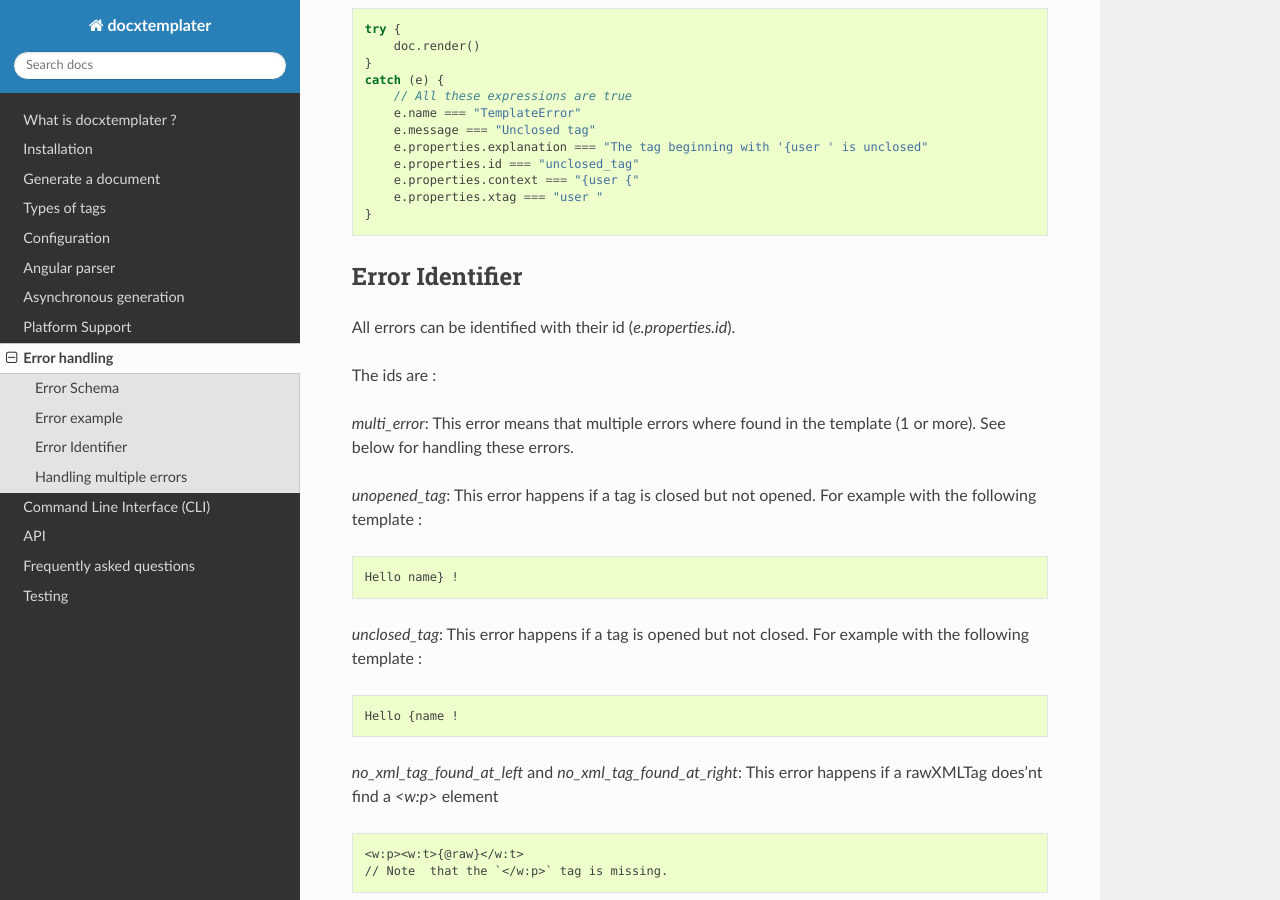
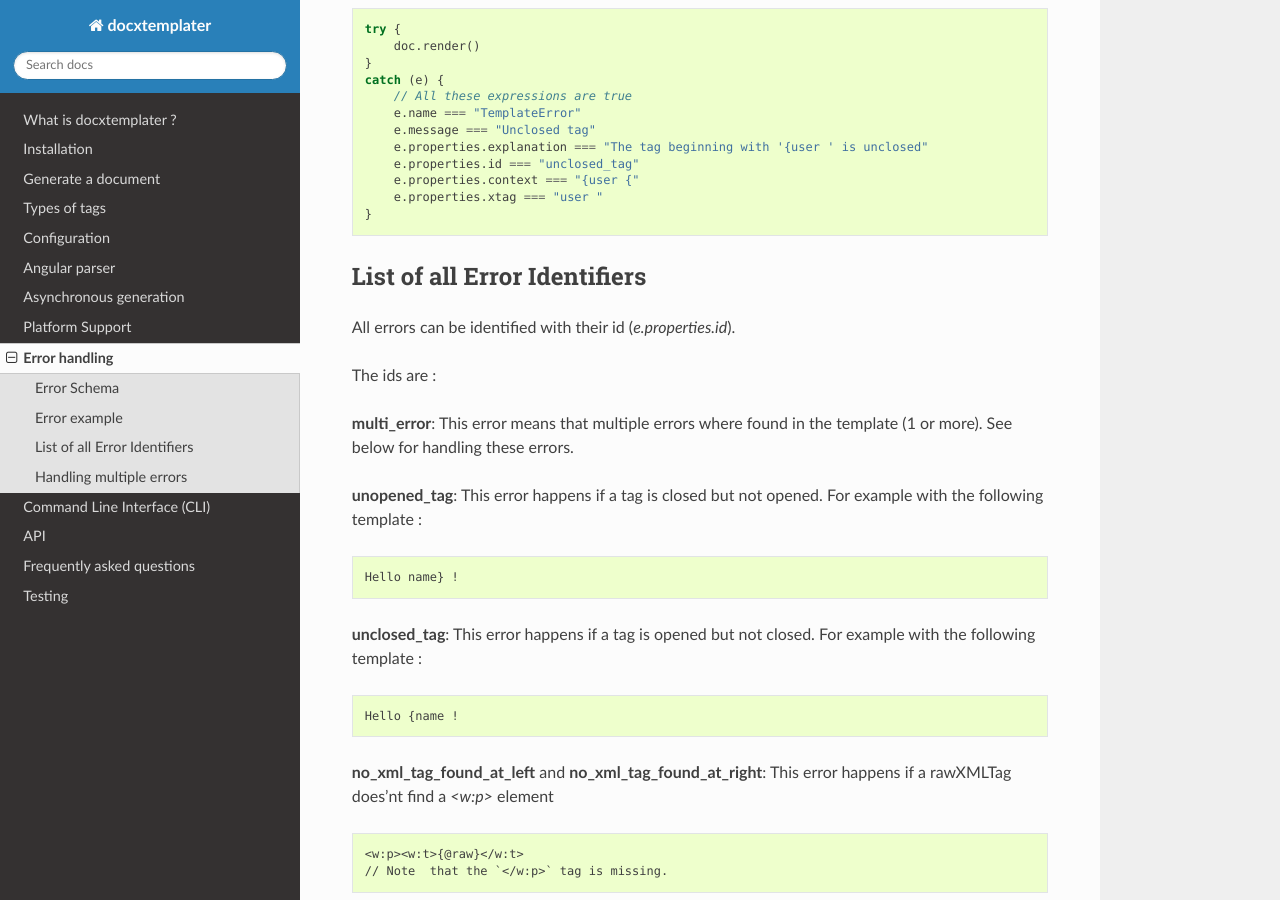
Before and after one commit to open-xml-templating/docxtemplater, a Sphinx documentation site: the page built from docs/source/errors.rst, in a window 1280 px wide and 900 px high, scrolled down 942 px. Built offline with Sphinx 7.4.7 and the Read the Docs theme 2.0.0, drawn with Linux system fonts in a browser that asks for light colours.

Commit message:
Update error wiki

```diff
--- a/docs/source/errors.rst
+++ b/docs/source/errors.rst
@@ -65,39 +65,39 @@ If the content of your template is `{user {name}`, docxtemplater will throw the
     }
 
 
-Error Identifier
-----------------
+List of all Error Identifiers
+-----------------------------
 
 All errors can be identified with their id (`e.properties.id`).
 
 The ids are :
 
-`multi_error`: This error means that multiple errors where found in the template (1 or more). See below for handling these errors.
+**multi_error**: This error means that multiple errors where found in the template (1 or more). See below for handling these errors.
 
-`unopened_tag`: This error happens if a tag is closed but not opened. For example with the following template :
+**unopened_tag**: This error happens if a tag is closed but not opened. For example with the following template :
 
 .. code-block:: text
 
     Hello name} !
 
-`unclosed_tag`: This error happens if a tag is opened but not closed. For example with the following template :
+**unclosed_tag**: This error happens if a tag is opened but not closed. For example with the following template :
 
 .. code-block:: text
 
     Hello {name !
 
-`no_xml_tag_found_at_left` and `no_xml_tag_found_at_right`: This error happens if a rawXMLTag does'nt find a `<w:p>` element
+**no_xml_tag_found_at_left** and **no_xml_tag_found_at_right**: This error happens if a rawXMLTag does'nt find a `<w:p>` element
 
 .. code-block:: text
 
     <w:p><w:t>{@raw}</w:t>
     // Note  that the `</w:p>` tag is missing.
 
-`utf8_decode` is an internal error, please report it if you see it
+**utf8_decode** is an internal error, please report it if you see it
 
-`xmltemplater_content_must_be_string` is an internal error that happens if you try to template something that is not a string (a number for example)
+**xmltemplater_content_must_be_string** is an internal error that happens if you try to template something that is not a string (a number for example)
 
-`raw_xml_tag_should_be_only_text_in_paragraph` happens when a rawXMLTag {@raw} is not the only text in the paragraph. For example, writing `  {@raw}` (Note the spaces) is not acceptable because the {@raw} tag replaces the full paragraph. We prefer to throw an Error now rather than have "strange behavior" because the spaces "disappeared".
+**raw_xml_tag_should_be_only_text_in_paragraph** happens when a rawXMLTag {@raw} is not the only text in the paragraph. For example, writing `  {@raw}` (Note the spaces) is not acceptable because the {@raw} tag replaces the full paragraph. We prefer to throw an Error now rather than have "strange behavior" because the spaces "disappeared".
 
 To correct this error, you have to add manually the text that you want in your raw tag. (Or you can use the https://docxtemplater.com/modules/word-run/ which adds a tag that can replace rawXML inside a tag).
 
@@ -123,7 +123,7 @@ A workaround is to put the text of the second tag in the first tag. (The tag mus
 
     Hello {@raw} !
 
-`unclosed_loop` and `unopened_loop` happen when a loop is closed but never opened : for example
+**unclosed_loop** and **unopened_loop** happen when a loop is closed but never opened : for example
 
 .. code-block:: text
 
@@ -135,13 +135,13 @@ or
 
     {name}{/users}
 
-`closing_tag_does_not_match_opening_tag` happens when a loop is closed but doesn't match the opening tag
+**closing_tag_does_not_match_opening_tag** happens when a loop is closed but doesn't match the opening tag
 
 .. code-block:: text
 
     {#users}{name}{/people}
 
-`scopeparser_compilation_failed` happens when your parser throws an error during compilation. The parser is defined in doc.setOptions({parser: function parser(tag) {}})
+**scopeparser_compilation_failed** happens when your parser throws an error during compilation. The parser is defined in doc.setOptions({parser: function parser(tag) {}})
 
 For example, if your template is :
 
@@ -152,11 +152,11 @@ For example, if your template is :
 and you use the angularParser, you will have this error. The error happens when you call parser('name++'); The underlying error ca be read in `e.properties.rootError`
 
 
-`unimplemented_tag_type` happens when a tag type is not implemented. It should normally not happen, unless you changed docxtemplater code.
+**unimplemented_tag_type** happens when a tag type is not implemented. It should normally not happen, unless you changed docxtemplater code.
 
-`malformed_xml` happens when a xml file of the document cannot be parsed correctly.
+**malformed_xml** happens when a xml file of the document cannot be parsed correctly.
 
-`loop_position_invalid` happens when a loop would produce invalid XML.
+**loop_position_invalid** happens when a loop would produce invalid XML.
 
 For example, if you write :
 
@@ -176,7 +176,7 @@ Handling multiple errors
 ------------------------
 
 docxtemplater now has the ability to detect multiple errors in your template.
-If it detects multiple errors, it will throw an error that has the id `multi_error`
+If it detects multiple errors, it will throw an error that has the id **multi_error**
 
 You can then have the following to view all errors :
 
```
